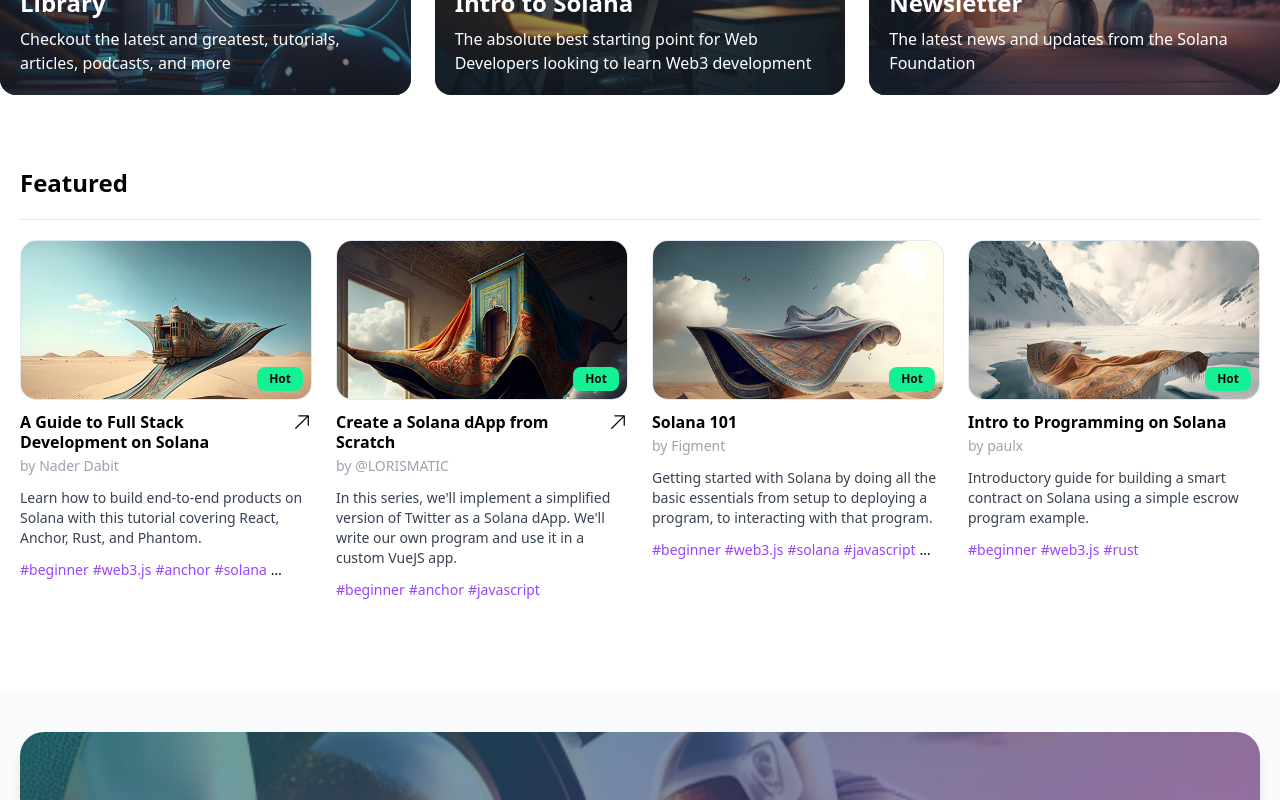
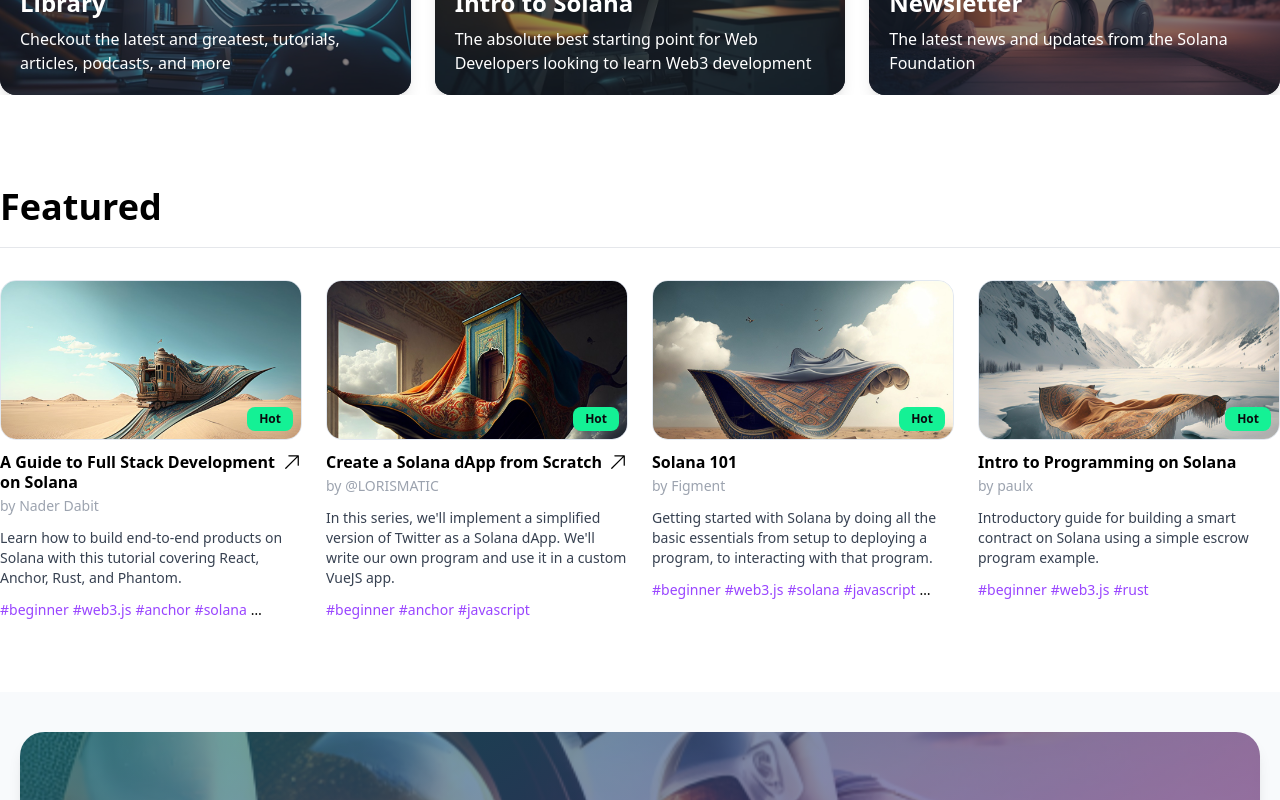
Before and after one commit to Tru3Bliss/solana-modern-ui, a Next.js app: page / in a window 1280 px wide. Shown: the part 720-1520 px from the top of the page. Built offline with nearby package versions, Linux system fonts and the light colour scheme.

Commit message:
feat: horizontal scroll of featured home content cards

```diff
--- a/src/components/home/HomeFeaturedContent.tsx
+++ b/src/components/home/HomeFeaturedContent.tsx
@@ -3,15 +3,20 @@
 
 type ComponentProps = {
   className?: string;
+  title?: string;
 };
 
-export default function HomeFeaturedContent({ className }: ComponentProps) {
+export default function HomeFeaturedContent({
+  className,
+  title = "Featured",
+}: ComponentProps) {
   return (
-    // <section className={`container-inner ${styles.container} ${className}`}>
-    <section className={`space-y-5 px-5 ${className}`}>
-      <h2 className="text-2xl">Featured</h2>
+    <section
+      className={`${styles.scrollContainer} container-inner ${className}`}
+    >
+      <h2 className={styles.heading}>{title}</h2>
 
-      <div className={`${styles.container} py-5 border-t border-gray-200`}>
+      <section className={`${styles.container}`}>
         <ContentCard
           isExternal={true}
           isHot={true}
@@ -54,7 +59,7 @@
           description="Introductory guide for building a smart contract on Solana using a simple escrow program example."
           tags="beginner, web3.js, rust"
         />
-      </div>
+      </section>
     </section>
   );
 }
--- a/src/pages/index.tsx
+++ b/src/pages/index.tsx
@@ -29,7 +29,7 @@
       <section className="py-8 space-y-8">
         <HomeCategoryCards className="-mt-24" />
 
-        <HomeFeaturedContent className="container" />
+        <HomeFeaturedContent title="Featured" />
 
         <LargeCTACard
           title="Changelog"
@@ -39,7 +39,7 @@
           backgroundImage="/img/cta/changelog.svg"
         />
 
-        <HomeFeaturedContent className="container" />
+        <HomeFeaturedContent title="Latest" />
 
         <HomeResourceCards className="" />
       </section>
--- a/src/styles/ContentCard.module.css
+++ b/src/styles/ContentCard.module.css
@@ -3,14 +3,34 @@
     (e.g. cards in the Library)
 */
 
+.scrollContainer {
+  @apply flex flex-col hide-scroll-bar;
+
+  @apply space-y-4 lg:space-y-8 lg:py-10;
+}
 .container {
-  @apply grid gap-6;
-  @apply md:grid-cols-4;
-  /* @apply p-5; */
+  @apply md:gap-6 md:flex-none md:grid !important;
+  @apply p-5 md:p-0 md:grid-cols-4;
+
+  /* styles for the horizontal scrolling on mobile */
+  @apply snap-mandatory snap-x;
+  @apply flex flex-row space-x-6 md:space-x-0;
+  @apply overflow-x-scroll hide-scroll-bar;
+}
+
+.heading {
+  @apply text-4xl;
+  @apply py-5 mx-5 md:mx-0;
+
+  @apply block border-b border-gray-200;
 }
 
 .card {
-  @apply relative;
+  @apply relative block;
+
+  /* styles for the horizontal scrolling on mobile */
+  @apply snap-center snap-mandatory;
+  @apply flex-shrink-0 md:max-w-full max-w-[80%];
 }
 
 .image {
@@ -77,3 +97,11 @@
   @apply py-32;
   @apply text-white;
 } */
+
+.hide-scroll-bar {
+  -ms-overflow-style: none;
+  scrollbar-width: none;
+}
+.hide-scroll-bar::-webkit-scrollbar {
+  display: none;
+}
--- a/src/styles/ImageCTACard.module.css
+++ b/src/styles/ImageCTACard.module.css
@@ -17,8 +17,8 @@
 
 .card {
   @apply overflow-hidden rounded-2xl;
+  @apply bg-gray-500 shadow-lg;
   @apply relative block;
-  @apply bg-gray-500;
 
   /* styles for the horizontal scrolling on mobile */
   @apply snap-center snap-mandatory;
```
